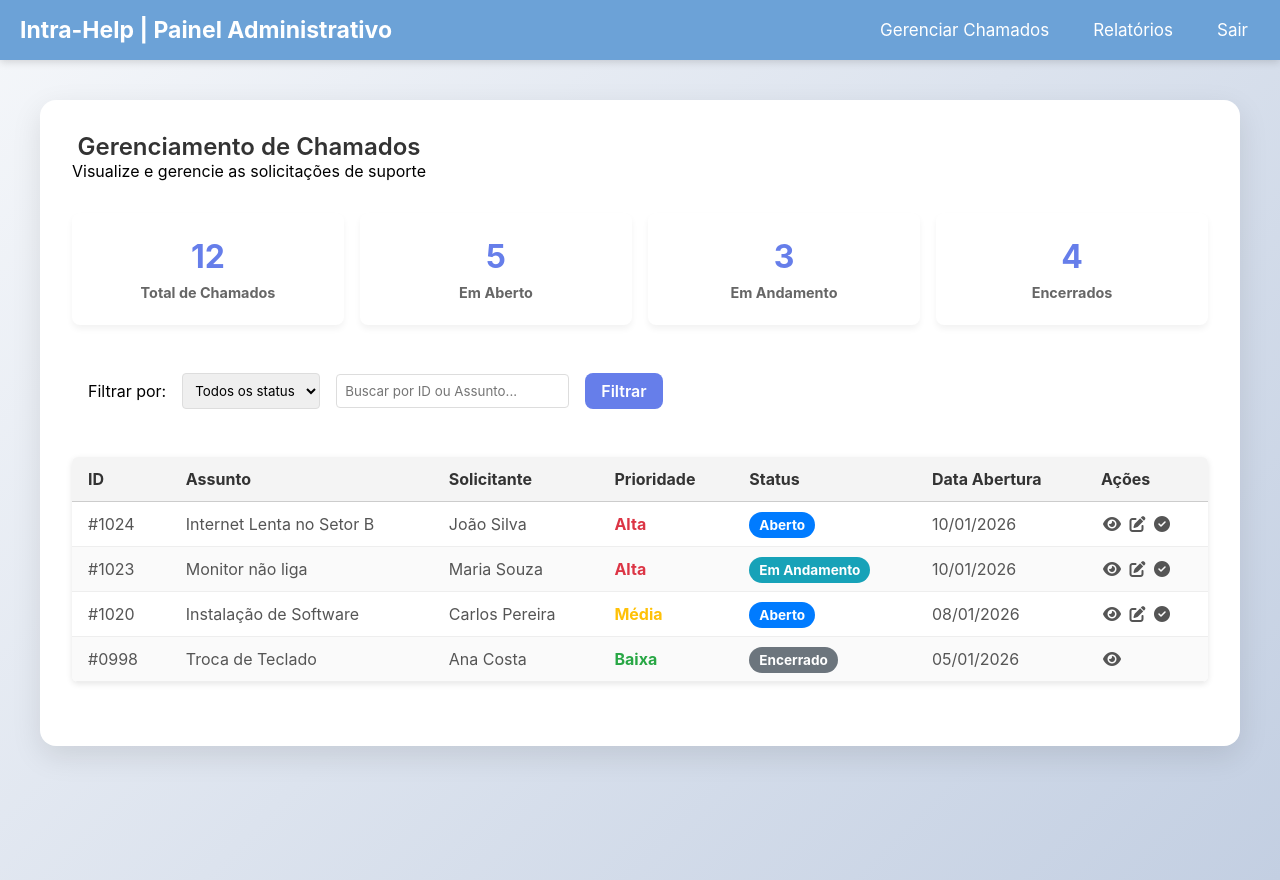
After one commit to Rykeume/projeto-final-IntraHelp-grupo-1, a PHP site: page /views/painel-tecnico.php in a window 1280 px wide. The commit adds this page. Run offline with PHP 8.4, Linux system fonts and the light colour scheme.

```diff
--- a/controllers/backend.php
+++ b/controllers/backend.php
@@ -107,7 +107,9 @@ if($req === 'POST' && $post === 'criarChamado'){
     session_start();
     $usuario = $_SESSION['usuario'];
     $titulo = $_POST['titulo'];
-    if(criarChamado($usuario['usuario_id'], $titulo, 2)){
+    $descricao = $_POST['descricao'];
+    $prioridade = $_POST['prioridade'];
+    if(criarChamado($usuario['usuario_id'], $descricao, 2, $prioridade, $titulo)){
         header("Location: ../views/listarChamados.php?sucesso=1");
     }
     else{
--- a/estilo-global.css
+++ b/estilo-global.css
@@ -81,7 +81,6 @@ form {
 h2 {
   text-align: center;
   color: #3d3d3d;
-  font-size: 22px;
 }
 
 .input-group {
--- a/models/chamados.php
+++ b/models/chamados.php
@@ -2,7 +2,7 @@
 require_once dirname(__DIR__). "/utils/connect.php";
 function todosChamados(){
     $pdo = conectarDB();
-    $sql = "SELECT u.nome, c.descricao, us.nome, c.status, c.data_criacao FROM chamados c
+    $sql = "SELECT u.nome, c.descricao, us.nome, c.status, c.data_criacao, c.prioridade FROM chamados c
             INNER JOIN usuarios u
             ON solicitante_id = u.usuario_id
             INNER JOIN usuarios us
@@ -14,7 +14,7 @@ function todosChamados(){
 
 function chamadoPorId($idChamado){
     $pdo = conectarDB();
-    $sql = "SELECT c.numero, u.nome as solicitante, c.descricao, us.nome as responsavel, c.status, c.data_criacao FROM chamados c
+    $sql = "SELECT c.numero, u.nome as solicitante, c.descricao, us.nome as responsavel, c.status, c.data_criacao, c.prioridade FROM chamados c
             INNER JOIN usuarios u
             ON solicitante_id = u.usuario_id
             INNER JOIN usuarios us
@@ -28,7 +28,7 @@ function chamadoPorId($idChamado){
 }
 function chamadosPorIdSolicitante($idSolicitante){
     $pdo = conectarDB();
-    $sql = "SELECT c.numero, u.nome as solicitante, c.descricao, us.nome as responsavel, c.status, c.data_criacao FROM chamados c
+    $sql = "SELECT c.numero, u.nome as solicitante, c.descricao, us.nome as responsavel, c.status, c.data_criacao, c.prioridade FROM chamados c
             INNER JOIN usuarios u
             ON solicitante_id = u.usuario_id
             INNER JOIN usuarios us
@@ -42,7 +42,7 @@ function chamadosPorIdSolicitante($idSolicitante){
 }
 function chamadosPorIdResponsavel($idResponsavel){
     $pdo = conectarDB();
-    $sql = "SELECT c.numero, u.nome as solicitante, c.descricao, us.nome as responsavel, c.status, c.data_criacao FROM chamados c
+    $sql = "SELECT c.numero, u.nome as solicitante, c.descricao, us.nome as responsavel, c.status, c.data_criacao, c.prioridade FROM chamados c
             INNER JOIN usuarios u
             ON solicitante_id = u.usuario_id
             INNER JOIN usuarios us
@@ -55,10 +55,10 @@ function chamadosPorIdResponsavel($idResponsavel){
     return $stmt->fetchAll(PDO::FETCH_ASSOC);
 }
 
-function criarChamado($idSolicitante, $descricao, $idResponsavel){
+function criarChamado($idSolicitante, $descricao, $idResponsavel, $prioridade, $titulo){
     $pdo = conectarDB();
-    $sql = "INSERT INTO chamados (solicitante_id, descricao, responsavel_id)
-            VALUES (:solicitante_id, :descricao, :responsavel_id);";
+    $sql = "INSERT INTO chamados (solicitante_id, descricao, responsavel_id, prioridade, titulo)
+            VALUES (:solicitante_id, :descricao, :responsavel_id, :prioridade, :titulo);";
     $stmt = $pdo->prepare($sql);
     $resultado = false;
 
@@ -66,7 +66,9 @@ function criarChamado($idSolicitante, $descricao, $idResponsavel){
         $stmt->execute([
                 ":solicitante_id" => $idSolicitante,
                 ":descricao" => $descricao,
-                ":responsavel_id"=> $idResponsavel
+                ":responsavel_id"=> $idResponsavel,
+                ":prioridade" => $prioridade,
+                ":titulo" => $titulo
             ]
         );
     $resultado = true;
--- a/style.css
+++ b/style.css
@@ -173,6 +173,48 @@ a:hover {
   margin-right: 5px;
 }
 
+nav {
+  background-color: #6ca2d7;
+  box-shadow: 0 2px 8px rgba(0, 0, 0, 0.15);
+
+  position: fixed;
+  top: 0;
+  left: 0;
+  width: 100%;
+
+  display: flex;
+  justify-content: flex-end;
+  align-items: center;
+
+  padding: 0 20px;
+  height: 60px;
+}
+
+.nav-links {
+  display: flex;
+  gap: 20px;
+}
+
+nav a {
+  color: #fff;
+  font-size: 17px;
+  text-decoration: none;
+  transition: 0.3s;
+  padding: 8px 12px;
+}
+
+nav a:hover {
+  text-decoration: underline;
+  transform: scale(1.05);
+  background: rgba(255, 255, 255, 0.25);
+}
+
+nav h3 {
+  margin-right: auto;
+  color: #fff;
+  font-size: 23px;
+}
+
 @media (max-width: 480px) {
   .container {
     margin: 0 1rem;
--- /dev/null
+++ b/views/painel-tecnico.css
@@ -0,0 +1,103 @@
+body {
+            display: block;
+            background: linear-gradient(135deg, #f5f7fa, #c3cfe2);
+        }
+        .main-content {
+            margin-top: 80px;
+            padding: 20px;
+            display: flex;
+            justify-content: center;
+        }
+        .container {
+            min-width: 1200px;
+            margin: 0 auto;
+        }
+        .header-painel {
+            display: flex;
+            justify-content: space-between;
+            align-items: center;
+            margin-bottom: 2rem;
+            flex-wrap: wrap;
+            gap: 1rem;
+        }
+        .stats-cards {
+            display: grid;
+            grid-template-columns: repeat(auto-fit, minmax(200px, 1fr));
+            gap: 1rem;
+            margin-bottom: 2rem;
+        }
+        .card {
+            background: #fff;
+            padding: 1.5rem;
+            border-radius: 8px;
+            box-shadow: 0 4px 6px rgba(0,0,0,0.05);
+            text-align: center;
+        }
+        .card h3 {
+            font-size: 2rem;
+            margin-bottom: 0.5rem;
+            color: #667eea;
+        }
+        .card p {
+            color: #666;
+            font-size: 0.9rem;
+            font-weight: bold;
+        }
+
+        .badge {
+            padding: 5px 10px;
+            border-radius: 15px;
+            font-size: 0.85rem;
+            font-weight: bold;
+            color: white;
+        }
+        .badge-aberto { background-color: #007bff; }
+        .badge-andamento { background-color: #17a2b8; }
+        .badge-pendente { background-color: #ffc107; color: #333; }
+        .badge-encerrado { background-color: #6c757d; }
+
+        .btn-action {
+            margin: 0 2px;
+            color: #555;
+            transition: color 0.2s;
+            padding: 0;
+            background: none;
+            border: none;
+            cursor: pointer;
+            font-size: 1rem;
+        }
+        .btn-edit:hover { color: #007bff; }
+        .btn-close:hover { color: #dc3545; }
+        .btn-view:hover { color: #28a745; }
+
+        .filters-btn{
+            width: auto;
+            padding: 0.5rem 1rem;
+        }
+
+        .filters {
+            background: #fff;
+            padding: 1rem;
+            border-radius: 8px;
+            margin-bottom: 1rem;
+            display: flex;
+            gap: 1rem;
+            align-items: center;
+        }
+        .filters select, .filters input {
+            padding: 0.5rem;
+            border: 1px solid #ddd;
+            border-radius: 4px;
+        }
+        h2 { margin: 0; }
+
+        .span-alta{
+            color: #dc3545; font-weight: bold;
+        }
+
+        .span-media{
+            color: #ffc107; font-weight: bold;
+        }
+        .span-baixa{
+            color: #28a745; font-weight: bold;
+        }
--- /dev/null
+++ b/views/painel-tecnico.php
@@ -0,0 +1,141 @@
+<?php
+    session_start();
+    require_once dirname(__DIR__) . '/models/chamados.php';
+?>
+
+<!DOCTYPE html>
+<html lang="pt-br">
+<head>
+    <meta charset="UTF-8">
+    <meta name="viewport" content="width=device-width, initial-scale=1.0">
+    <title>Painel do Técnico - IntraHelp</title>
+    <link rel="stylesheet" href="../style.css">
+    <link rel="stylesheet" href="./painel-tecnico.css">
+    <link rel="stylesheet" href="https://cdnjs.cloudflare.com/ajax/libs/font-awesome/6.5.0/css/all.min.css">
+</head>
+<body>
+
+    <nav>
+        <h3>Intra-Help | Painel Administrativo</h3>
+        <div class="nav-links">
+            <a href="painel-tecnico.html" class="active">Gerenciar Chamados</a>
+            <a href="relatorio.php">Relatórios</a>
+            <a href="../controllers/backend.php?acao=sair">Sair</a>
+        </div>
+    </nav>
+
+    <div class="main-content">
+        <div class="container">
+
+            <div class="header-painel">
+                <div>
+                    <h2>Gerenciamento de Chamados</h2>
+                    <p>Visualize e gerencie as solicitações de suporte</p>
+                </div>
+            </div>
+
+            <div class="stats-cards">
+                <div class="card">
+                    <h3>12</h3>
+                    <p>Total de Chamados</p>
+                </div>
+                <div class="card">
+                    <h3>5</h3>
+                    <p>Em Aberto</p>
+                </div>
+                <div class="card">
+                    <h3>3</h3>
+                    <p>Em Andamento</p>
+                </div>
+                <div class="card">
+                    <h3>4</h3>
+                    <p>Encerrados</p>
+                </div>
+            </div>
+
+            <div class="filters">
+                <span>Filtrar por:</span>
+                <select>
+                    <option value="">Todos os status</option>
+                    <option value="Aberto">Aberto</option>
+                    <option value="Em Andamento">Em Andamento</option>
+                    <option value="Encerrado">Encerrado</option>
+                </select>
+                <input type="text" placeholder="Buscar por ID ou Assunto...">
+                <button class="filters-btn btn" >Filtrar</button>
+            </div>
+
+            <table class="data-table" style="max-width: 100%;">
+                <thead>
+                    <tr>
+                        <th>ID</th>
+                        <th>Assunto</th>
+                        <th>Solicitante</th>
+                        <th>Prioridade</th>
+                        <th>Status</th>
+                        <th>Data Abertura</th>
+                        <th>Ações</th>
+                    </tr>
+                </thead>
+                <tbody>
+                    <!-- Exemplo 1 -->
+                    <tr>
+                        <td>#1024</td>
+                        <td>Internet Lenta no Setor B</td>
+                        <td>João Silva</td>
+                        <td><span class="span-alta">Alta</span></td>
+                        <td><span class="badge badge-aberto">Aberto</span></td>
+                        <td>10/01/2026</td>
+                        <td>
+                            <button class="btn-action btn-view" title="Visualizar"><i class="fa-solid fa-eye"></i></button>
+                            <button class="btn-action btn-edit" title="Atualizar Status"><i class="fa-solid fa-pen-to-square"></i></button>
+                            <button class="btn-action btn-close" title="Encerrar Chamado"><i class="fa-solid fa-check-circle"></i></button>
+                        </td>
+                    </tr>
+                    <!-- Exemplo 2 -->
+                    <tr>
+                        <td>#1023</td>
+                        <td>Monitor não liga</td>
+                        <td>Maria Souza</td>
+                        <td><span class="span-alta">Alta</span></td>
+                        <td><span class="badge badge-andamento">Em Andamento</span></td>
+                        <td>10/01/2026</td>
+                        <td>
+                            <button class="btn-action btn-view" title="Visualizar"><i class="fa-solid fa-eye"></i></button>
+                            <button class="btn-action btn-edit" title="Atualizar Status"><i class="fa-solid fa-pen-to-square"></i></button>
+                            <button class="btn-action btn-close" title="Encerrar Chamado"><i class="fa-solid fa-check-circle"></i></button>
+                        </td>
+                    </tr>
+                    <!-- Exemplo 3 -->
+                    <tr>
+                        <td>#1020</td>
+                        <td>Instalação de Software</td>
+                        <td>Carlos Pereira</td>
+                        <td><span class="span-media">Média</span></td>
+                        <td><span class="badge badge-aberto">Aberto</span></td>
+                        <td>08/01/2026</td>
+                        <td>
+                            <button class="btn-action btn-view" title="Visualizar"><i class="fa-solid fa-eye"></i></button>
+                            <button class="btn-action btn-edit" title="Atualizar Status"><i class="fa-solid fa-pen-to-square"></i></button>
+                            <button class="btn-action btn-close" title="Encerrar Chamado"><i class="fa-solid fa-check-circle"></i></button>
+                        </td>
+                    </tr>
+                    <!-- Exemplo 4 -->
+                    <tr>
+                        <td>#0998</td>
+                        <td>Troca de Teclado</td>
+                        <td>Ana Costa</td>
+                        <td><span class="span-baixa">Baixa</span></td>
+                        <td><span class="badge badge-encerrado">Encerrado</span></td>
+                        <td>05/01/2026</td>
+                        <td>
+                            <button class="btn-action btn-view" title="VisualizarDetails"><i class="fa-solid fa-eye"></i></button>
+                        </td>
+                    </tr>
+                </tbody>
+            </table>
+        </div>
+    </div>
+
+</body>
+</html>
```
Also changed, not shown: views/painel-tecnico.html (deleted).
